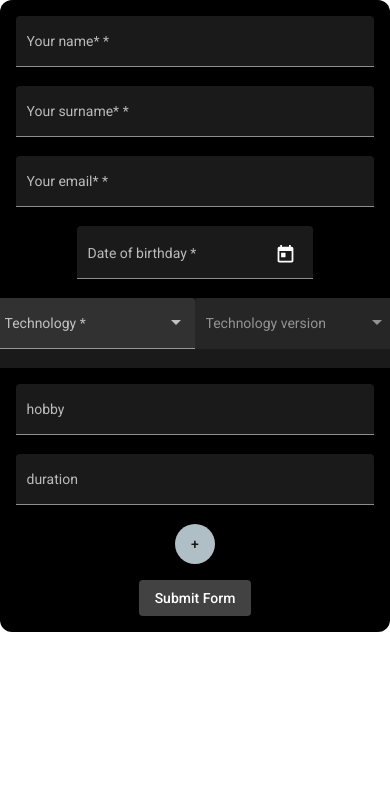
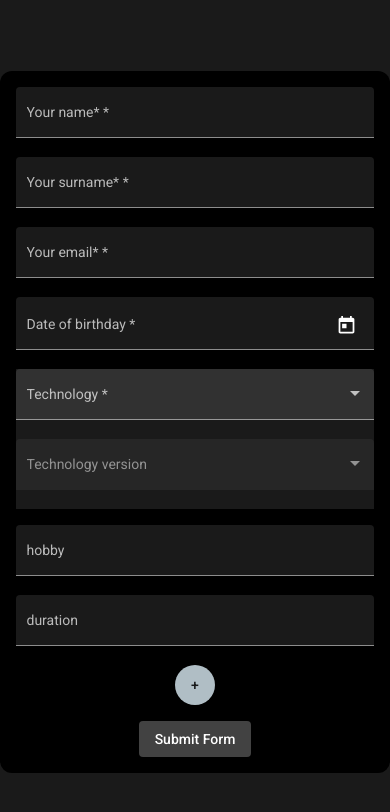
Before and after one commit to stas-lyu/angular-form, an Angular app: page / in a window 390 px wide. Shown: the top 812 px of the page. Built offline with nearby package versions, Linux system fonts and the light colour scheme.

Commit message:
add media for mobile  form.component.scss

```diff
--- a/src/app/app.component.html
+++ b/src/app/app.component.html
@@ -1,5 +1,3 @@
-<ng-container>
-  <form-component>
+<form-component class="wrapper">
 
-  </form-component>
-</ng-container>
+</form-component>
--- a/src/app/app.component.scss
+++ b/src/app/app.component.scss
@@ -0,0 +1,8 @@
+.wrapper {
+  width: 100%;
+  height: 100vh;
+  display: flex;
+  align-items: center;
+  justify-content: center;
+  background-color: #1A1A1A;
+}
--- a/src/app/form/form.component.html
+++ b/src/app/form/form.component.html
@@ -18,7 +18,7 @@
     <mat-error *ngIf="emailControl.hasError('required')">Enter your email</mat-error>
   </mat-form-field>
 
-  <mat-form-field appearance="fill" class="example-form-field">
+  <mat-form-field appearance="fill" class="form-date">
     <mat-label>Date of birthday</mat-label>
     <input [formControl]="datepickerControl" name="dateOfBirth" matInput [matDatepicker]="datepicker">
     <mat-datepicker-toggle matSuffix [for]="datepicker"></mat-datepicker-toggle>
--- a/src/app/form/form.component.scss
+++ b/src/app/form/form.component.scss
@@ -60,4 +60,12 @@ $dark-color: #000;
 .input-field {
   display: flex;
   justify-content: space-between;
+  @media (max-width: 480px) {
+    flex-direction: column;
+    width: 100%;
+  }
 }
+
+.form-date {
+    width: 100%;
+}
```
